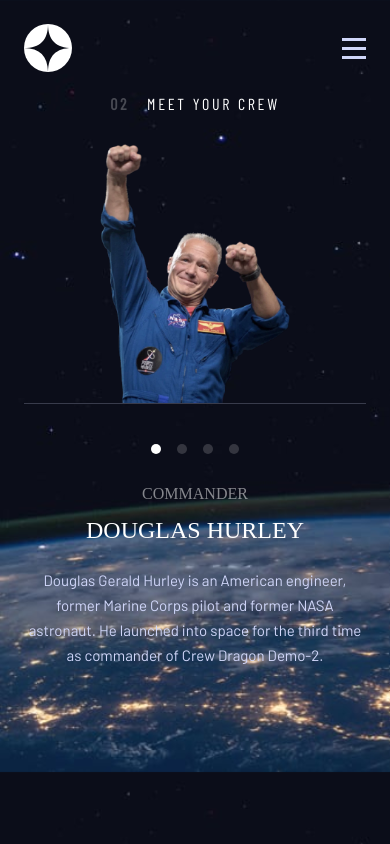
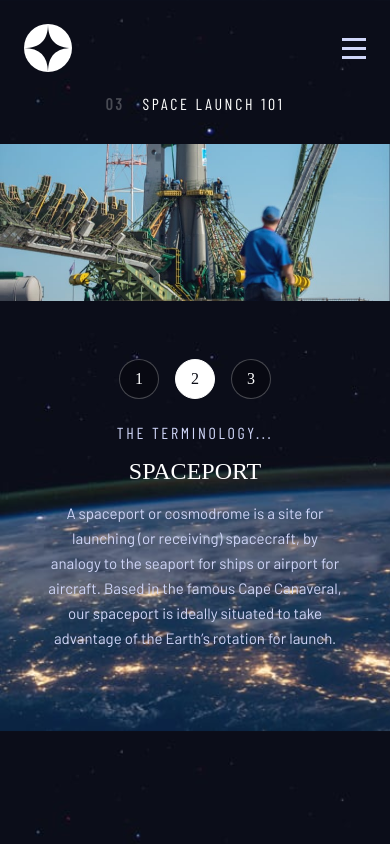
Before and after one commit to arijit-malakar/space-tourism-website, a React (Vite) app: page / in a window 390 px wide. Built offline with nearby package versions, Linux system fonts and the light colour scheme; a web font is replaced by a local one.

Commit message:
Added technology page layout with styling

```diff
--- a/src/App.tsx
+++ b/src/App.tsx
@@ -1,12 +1,12 @@
 import Header from "./components/Header";
-import Crew from "./pages/Crew";
+import Technology from "./pages/Technology";
 
 const App = () => {
   return (
     <>
       <Header />
       <main>
-        <Crew />
+        <Technology />
       </main>
     </>
   );
--- a/src/index.css
+++ b/src/index.css
@@ -9,6 +9,8 @@
   --color-white: #ffffff;
   --color-black: #0b0d17;
   --color-light-purple: #d0d6f9;
+  --color-black-quarter: rgba(0, 0, 0, 0.25);
+  --color-white-quarter: rgba(255, 255, 255, 0.25);
 
   --font-body-text: "Barlow", sans-serif;
   --font-heading: "Bellefair", serif;
@@ -186,6 +188,7 @@
 
 .btn {
   text-transform: uppercase;
+  cursor: pointer;
 }
 
 .btn-main {
@@ -238,6 +241,49 @@
 
 .btn-dot.active {
   opacity: unset;
+}
+
+.btn-carousel2 {
+  width: 5rem;
+  height: 5rem;
+  border: 1px solid var(--color-white-quarter);
+  border-radius: 50%;
+  font-size: 2rem;
+  font-family: var(--font-heading);
+  color: var(--color-white);
+  background-color: var(--color-black-quarter);
+}
+
+.btn-carousel2:hover {
+  border-color: var(--color-white);
+}
+
+.btn-carousel2:active {
+  border-color: var(--color-white);
+  background-color: var(--color-white);
+  color: var(--color-black);
+}
+
+.btn-carousel2.active {
+  border-color: var(--color-white);
+  background-color: var(--color-white);
+  color: var(--color-black);
+}
+
+@media (max-width: 768px) {
+  .btn-carousel2 {
+    width: 3.75rem;
+    height: 3.75rem;
+    font-size: 1.5rem;
+  }
+}
+
+@media (max-width: 480px) {
+  .btn-carousel2 {
+    width: 2.5rem;
+    height: 2.5rem;
+    font-size: 1rem;
+  }
 }
 
 /* Landing Page - Content */
@@ -572,3 +618,127 @@
     margin-bottom: -1.5px;
   }
 }
+
+/* Technology Page */
+
+.align-page-technology {
+  padding: 1.625rem 0 6.25rem 10.375rem;
+  justify-content: space-between;
+  align-items: center;
+  row-gap: 3.5rem;
+}
+
+@media (max-width: 768px) {
+  .align-page-technology {
+    flex-direction: column-reverse;
+    padding: 3.75rem 0 6rem;
+  }
+}
+
+@media (max-width: 480px) {
+  .align-page-technology {
+    padding: 2rem 0 5rem;
+  }
+}
+
+/* Temporary -> To be replaced */
+.page-title.technology {
+  margin-bottom: 0;
+}
+
+/* Technology - Carousel 2 */
+.carousel2-content-wrapper {
+  display: flex;
+  gap: 5rem;
+}
+
+@media (max-width: 768px) {
+  .carousel2-content-wrapper {
+    flex-direction: column;
+    gap: 2.75rem;
+  }
+}
+
+@media (max-width: 480px) {
+  .carousel2-content-wrapper {
+    gap: 1.625rem;
+    padding: 0 1.5rem;
+  }
+}
+
+.btn-wrapper-carousel2 {
+  display: flex;
+  flex-direction: column;
+  gap: 2rem;
+}
+
+@media (max-width: 768px) {
+  .btn-wrapper-carousel2 {
+    flex-direction: unset;
+    gap: 1rem;
+    justify-content: center;
+  }
+}
+
+@media (max-width: 480px) {
+  .carousel2-content {
+    padding: 0 1.5rem;
+  }
+}
+
+.carousel2-subtitle {
+  color: var(--color-light-purple);
+  text-transform: uppercase;
+  line-height: unset;
+  margin-bottom: 0.75rem;
+}
+
+@media (max-width: 768px) {
+  .carousel2-subtitle {
+    margin-bottom: 1rem;
+  }
+}
+
+.carousel2-title {
+  line-height: 64px;
+  margin-bottom: 1rem;
+}
+
+@media (max-width: 768px) {
+  .carousel2-title {
+    line-height: 46px;
+    margin-bottom: 1rem;
+  }
+}
+
+@media (max-width: 480px) {
+  .carousel2-title {
+    line-height: 28px;
+  }
+}
+
+.carousel2-description {
+  width: 27.75rem;
+  word-wrap: break-word;
+}
+
+@media (max-width: 480px) {
+  .carousel2-description {
+    width: unset;
+  }
+}
+
+.carousel2-image-landscape {
+  display: none;
+}
+
+@media (max-width: 768px) {
+  .carousel2-image-landscape {
+    display: unset;
+    width: 100%;
+  }
+
+  .carousel2-image-portrait {
+    display: none;
+  }
+}
--- a/src/pages/Crew.tsx
+++ b/src/pages/Crew.tsx
@@ -8,8 +8,8 @@
         <div className="col">
           <div className="carousel-content content-home">
             <h4 className="carousel-subtitle">Commander</h4>
-            <h3 className="carousel-title mb-14">Douglas Hurley</h3>
-            <p className="carousel-description pb-54 mb-28">
+            <h3 className="carousel-title">Douglas Hurley</h3>
+            <p className="carousel-description">
               Douglas Gerald Hurley is an American engineer, former Marine Corps
               pilot and former NASA astronaut. He launched into space for the
               third time as commander of Crew Dragon Demo-2.
--- /dev/null
+++ b/src/pages/Technology.tsx
@@ -0,0 +1,47 @@
+const Technology = () => {
+  return (
+    <>
+      <h5 className="page-title technology">
+        <strong>03</strong>Space launch 101
+      </h5>
+      <div className="container align-page-technology">
+        <div className="col">
+          <div className="carousel2-content-wrapper">
+            <div className="btn-wrapper-carousel2">
+              <button className="btn btn-carousel2">1</button>
+              <button className="btn btn-carousel2 active">2</button>
+              <button className="btn btn-carousel2">3</button>
+            </div>
+            <div className="carousel2-content">
+              <p className="carousel2-subtitle nav-text">The terminology...</p>
+              <h3 className="carousel2-title">Spaceport</h3>
+              <p className="carousel2-description">
+                A spaceport or cosmodrome is a site for launching (or receiving)
+                spacecraft, by analogy to the seaport for ships or airport for
+                aircraft. Based in the famous Cape Canaveral, our spaceport is
+                ideally situated to take advantage of the Earth’s rotation for
+                launch.
+              </p>
+            </div>
+          </div>
+        </div>
+        <div className="col">
+          <div className="carousel2-image-wrapper">
+            <img
+              className="carousel2-image-portrait"
+              src="../src/assets/technology/image-spaceport-portrait.jpg"
+              alt="image-moon"
+            />
+            <img
+              className="carousel2-image-landscape"
+              src="../src/assets/technology/image-spaceport-landscape.jpg"
+              alt="image-moon"
+            />
+          </div>
+        </div>
+      </div>
+    </>
+  );
+};
+
+export default Technology;
```
